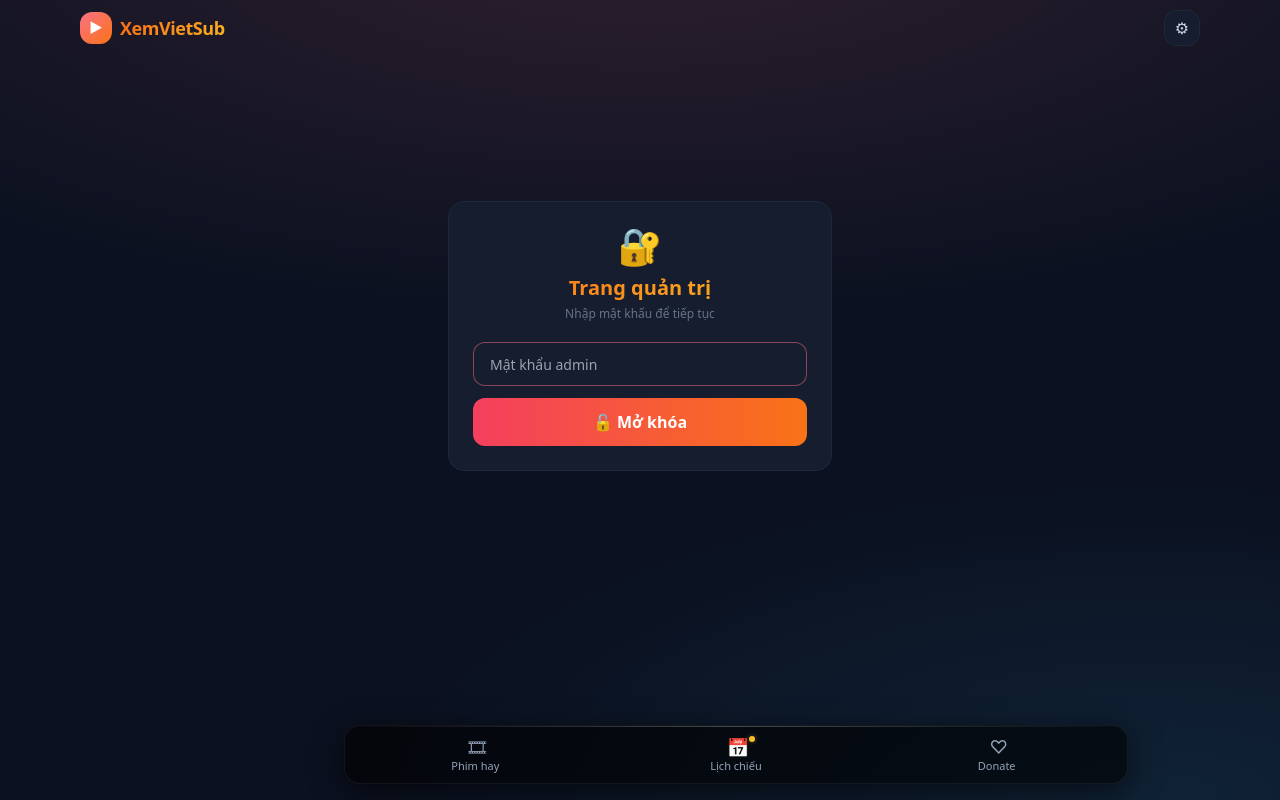
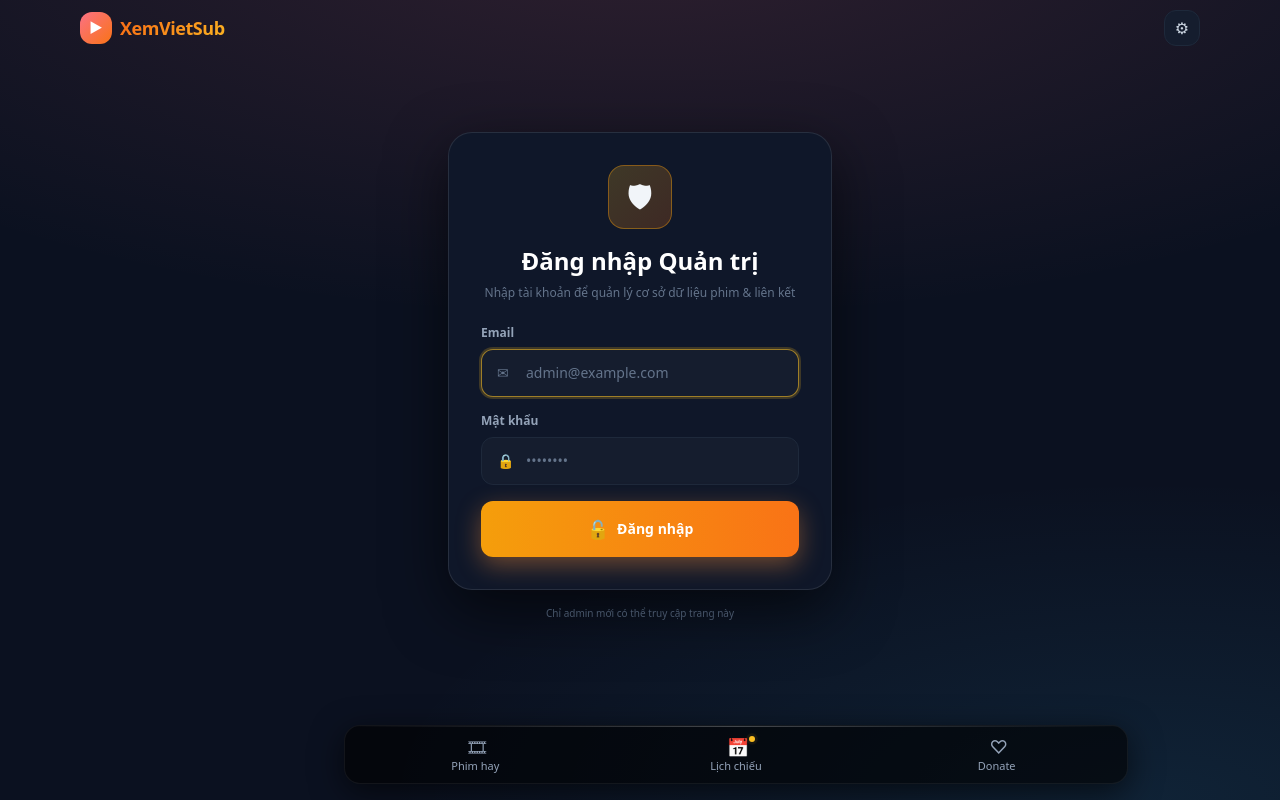
Before and after one commit to baoan0911101-cloud/-lich-phim, a Next.js app: page /admin in a window 1280 px wide. Built offline with nearby package versions, Linux system fonts and the light colour scheme.

Commit message:
Add email input to admin login form

```diff
--- a/app/admin/page.js
+++ b/app/admin/page.js
@@ -158,6 +158,7 @@ function DateTimePicker24h({ value, onChange, input, label }) {
 }
 
 export default function AdminPage() {
+  const [email, setEmail] = useState('');
   const [password, setPassword] = useState('');
   const [unlocked, setUnlocked] = useState(false);
   const [checking, setChecking] = useState(false);
@@ -286,13 +287,14 @@ export default function AdminPage() {
       const res = await fetch('/api/check-password', {
         method: 'POST',
         headers: { 'Content-Type': 'application/json' },
-        body: JSON.stringify({ password }),
+        body: JSON.stringify({ email, password }),
       });
 
       if (res.ok) {
         setUnlocked(true);
       } else {
-        setLoginMsg('❌ Sai mật khẩu');
+        const data = await res.json().catch(() => ({}));
+        setLoginMsg('❌ ' + (data.error || 'Sai email hoặc mật khẩu'));
       }
     } catch {
       setLoginMsg('❌ Không kết nối được server');
@@ -832,50 +834,109 @@ export default function AdminPage() {
     'w-full h-11 rounded-xl card-bg px-4 text-sm focus:outline-none focus:border-rose-400/50';
   const label = 'text-xs font-bold text-slate-400 mb-1.5 block';
 
+  // ═══════════════════════════════════════════
+  // 🔐 FORM ĐĂNG NHẬP (EMAIL + MẬT KHẨU)
+  // ═══════════════════════════════════════════
   if (!unlocked) {
     return (
-      <div className="min-h-[70vh] flex items-center justify-center px-4">
-        <div className="card-bg rounded-2xl p-6 max-w-sm w-full anim-fadeInUp">
-          <div className="text-center mb-5">
-            <div className="text-4xl mb-2">🔐</div>
-            <h1 className="text-xl font-black grad-text mb-1">
-              Trang quản trị
+      <div className="min-h-[80vh] flex items-center justify-center px-4">
+        <div className="w-full max-w-sm anim-fadeInUp">
+          <div className="rounded-3xl bg-[#0f1729] border border-white/10 shadow-[0_20px_60px_rgba(0,0,0,0.6)] p-8">
+            {/* ICON */}
+            <div className="flex justify-center mb-4">
+              <div className="w-16 h-16 rounded-2xl bg-gradient-to-br from-amber-400/20 to-orange-500/20 border border-amber-500/40 flex items-center justify-center animate-[iconBounce_0.6s_cubic-bezier(0.34,1.56,0.64,1)_both]">
+                <span className="text-3xl">🛡</span>
+              </div>
+            </div>
+
+            {/* TIÊU ĐỀ */}
+            <div className="text-center mb-6">
+              <h1 className="text-2xl font-black text-white mb-2">
+                Đăng nhập Quản trị
               </h1>
-            <p className="text-xs text-slate-500">Nhập mật khẩu để tiếp tục</p>
-          </div>
-
-          <form onSubmit={handleUnlock} className="space-y-3">
+              <p className="text-xs text-slate-500">
+                Nhập tài khoản để quản lý cơ sở dữ liệu phim & liên kết
+              </p>
+            </div>
+
+            {/* FORM */}
+            <form onSubmit={handleUnlock} className="space-y-4">
+              {/* EMAIL */}
+              <div>
+                <label className="text-xs font-bold text-slate-400 mb-2 block">
+                  Email
+                </label>
+                <div className="relative">
+                  <span className="absolute left-4 top-1/2 -translate-y-1/2 text-slate-500 text-sm">
+                    ✉
+                  </span>
+                  <input
+                    type="email"
+                    required
+                    autoFocus
+                    value={email}
+                    onChange={(e) => setEmail(e.target.value)}
+                    placeholder="admin@example.com"
+                    className="w-full h-12 rounded-xl bg-[#151d2e] border border-[#1e293b] pl-11 pr-4 text-sm text-white placeholder:text-slate-500 focus:outline-none focus:border-amber-400/60 focus:ring-2 focus:ring-amber-400/20 transition-all"
+                  />
+                </div>
+              </div>
+
+              {/* MẬT KHẨU */}
+              <div>
+                <label className="text-xs font-bold text-slate-400 mb-2 block">
+                  Mật khẩu
+                </label>
+                <div className="relative">
+                  <span className="absolute left-4 top-1/2 -translate-y-1/2 text-slate-500 text-sm">
+                    🔒
+                  </span>
                   <input
                     type="password"
                     required
-              autoFocus
                     value={password}
                     onChange={(e) => setPassword(e.target.value)}
-              placeholder="Mật khẩu admin"
-              className={input}
-            />
-
+                    placeholder="••••••••"
+                    className="w-full h-12 rounded-xl bg-[#151d2e] border border-[#1e293b] pl-11 pr-4 text-sm text-white placeholder:text-slate-500 focus:outline-none focus:border-amber-400/60 focus:ring-2 focus:ring-amber-400/20 transition-all"
+                  />
+                </div>
+              </div>
+
+              {/* NÚT ĐĂNG NHẬP */}
               <button
                 type="submit"
                 disabled={checking}
-              className={`w-full py-3 rounded-xl bg-gradient-to-r from-rose-500 to-orange-500 text-white font-bold btn-tap ${
+                className={`group relative w-full py-3.5 rounded-xl bg-gradient-to-r from-amber-500 to-orange-500 text-white font-bold text-sm overflow-hidden btn-tap shadow-[0_8px_24px_rgba(251,146,60,0.4)] hover:shadow-[0_12px_32px_rgba(251,146,60,0.6)] transition-all ${
                   checking ? 'opacity-50' : ''
                 }`}
               >
-              {checking ? '⏳ Đang kiểm tra...' : '🔓 Mở khóa'}
-            </button>
-
+                <span className="absolute inset-0 -translate-x-full group-hover:translate-x-full transition-transform duration-700 bg-gradient-to-r from-transparent via-white/20 to-transparent pointer-events-none" />
+                <span className="relative flex items-center justify-center gap-2">
+                  <span className="text-lg">{checking ? '⏳' : '🔓'}</span>
+                  <span>{checking ? 'Đang kiểm tra...' : 'Đăng nhập'}</span>
+                </span>
+              </button>
+
+              {/* THÔNG BÁO LỖI */}
               {loginMsg && (
-              <div className="text-sm text-center py-2 rounded-xl bg-rose-500/10 border border-rose-500/30 text-rose-300">
+                <div className="text-sm text-center py-2.5 px-3 rounded-xl bg-rose-500/10 border border-rose-500/30 text-rose-300 anim-fadeIn">
                   {loginMsg}
                 </div>
               )}
             </form>
           </div>
+
+          <p className="text-center text-[10px] text-slate-600 mt-4">
+            Chỉ admin mới có thể truy cập trang này
+          </p>
+        </div>
       </div>
     );
   }
 
+  // ═══════════════════════════════════════════
+  // 🔓 SAU KHI ĐĂNG NHẬP
+  // ═══════════════════════════════════════════
   return (
     <div className="px-4 py-6 max-w-2xl mx-auto">
       <div className="flex items-center justify-between mb-5">
@@ -883,6 +944,7 @@ export default function AdminPage() {
         <button
           onClick={() => {
             setUnlocked(false);
+            setEmail('');
             setPassword('');
             resetForm();
             resetScheduleForm();
```
Lines whose indentation alone changed are shown as unchanged.
